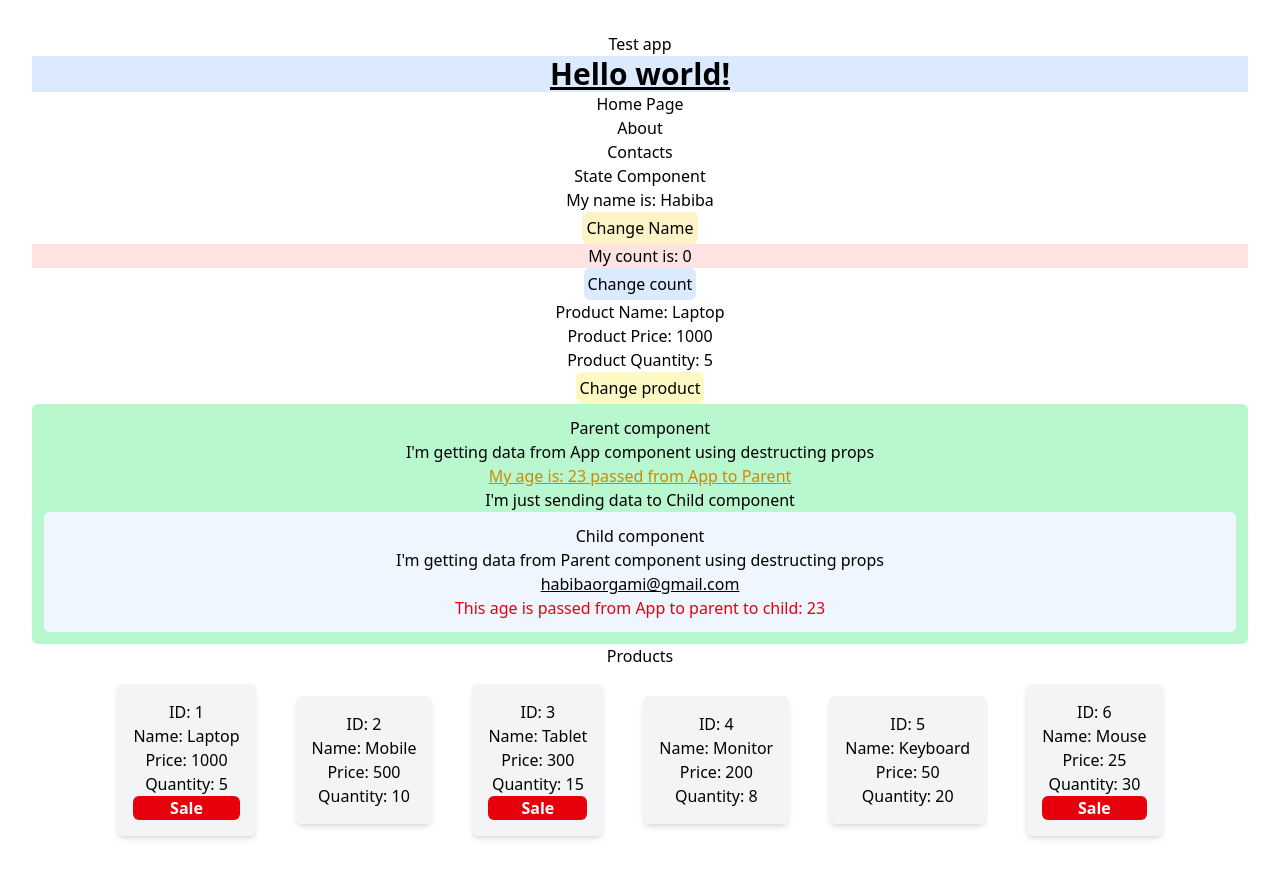
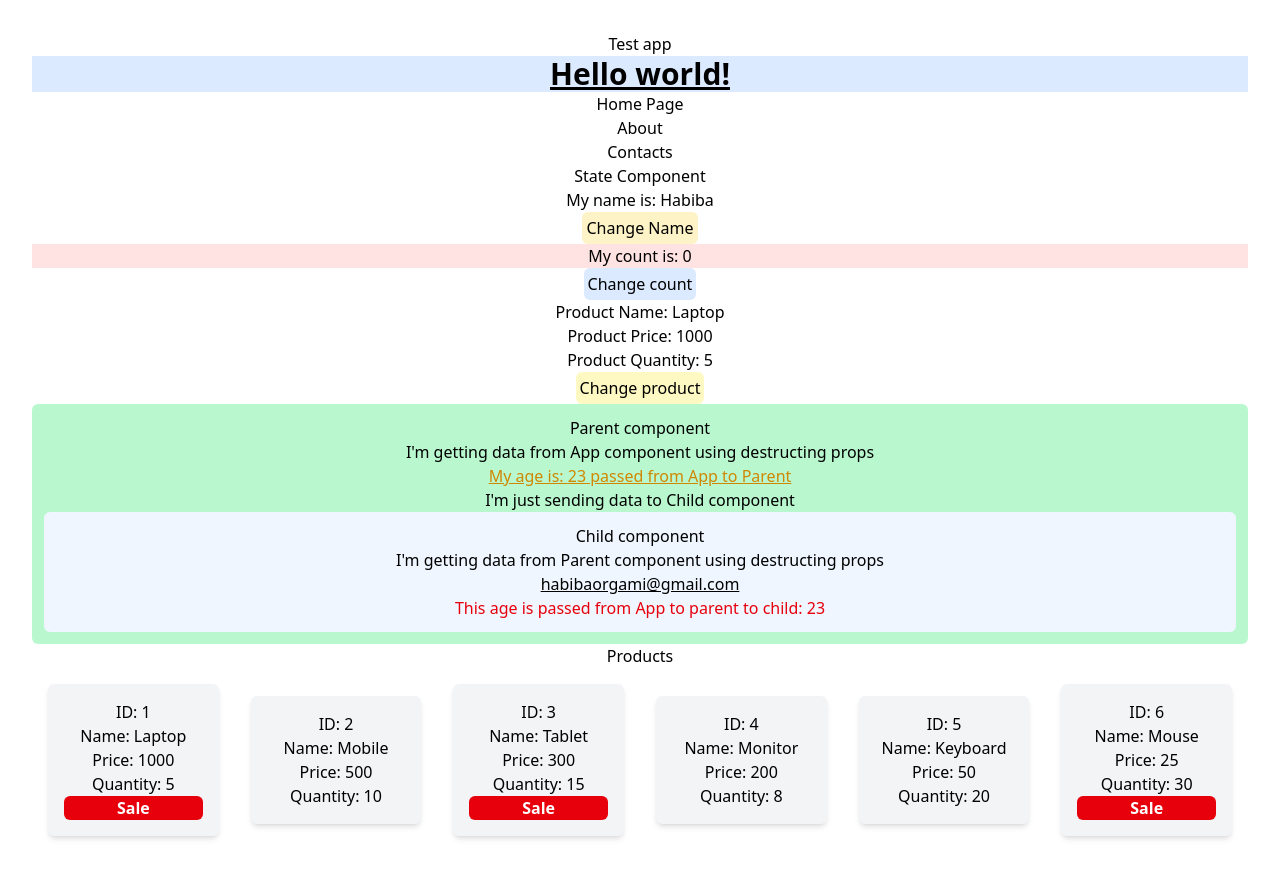
Before and after one commit to HabibaMar3i/reactRouteC44, a React (Vite) app: page / in a window 1280 px wide. Shown: the top 878 px of the page. Built offline with nearby package versions, Linux system fonts and the light colour scheme.

Commit message:
fixed styles

```diff
--- a/src/Components/Products/Products.jsx
+++ b/src/Components/Products/Products.jsx
@@ -13,7 +13,7 @@ export default function Products() {
     return (
         <div>
             <h1>Products</h1>
-            <div className="flex flex-row gap-2 justify-center items-center">
+            <div className="flex flex-row justify-center items-center">
             {
                 products.map((product) => (
                     <SingleProduct key={product.id} productDetails={product} />
--- a/src/Components/SingleProduct/SingleProduct.jsx
+++ b/src/Components/SingleProduct/SingleProduct.jsx
@@ -3,7 +3,7 @@ import React from 'react'
 export default function SingleProduct({ productDetails }) {
     const { id, name, price, quantity, onSale } = productDetails;
     return (
-        <div className='bg-gray-100 p-4 rounded-md shadow-md m-4'>
+        <div className='bg-gray-100 p-4 rounded-md shadow-md m-4 w-1/3'>
             <p>ID: {id}</p>
             <p>Name: {name}</p>
             <p>Price: {price}</p>
```
